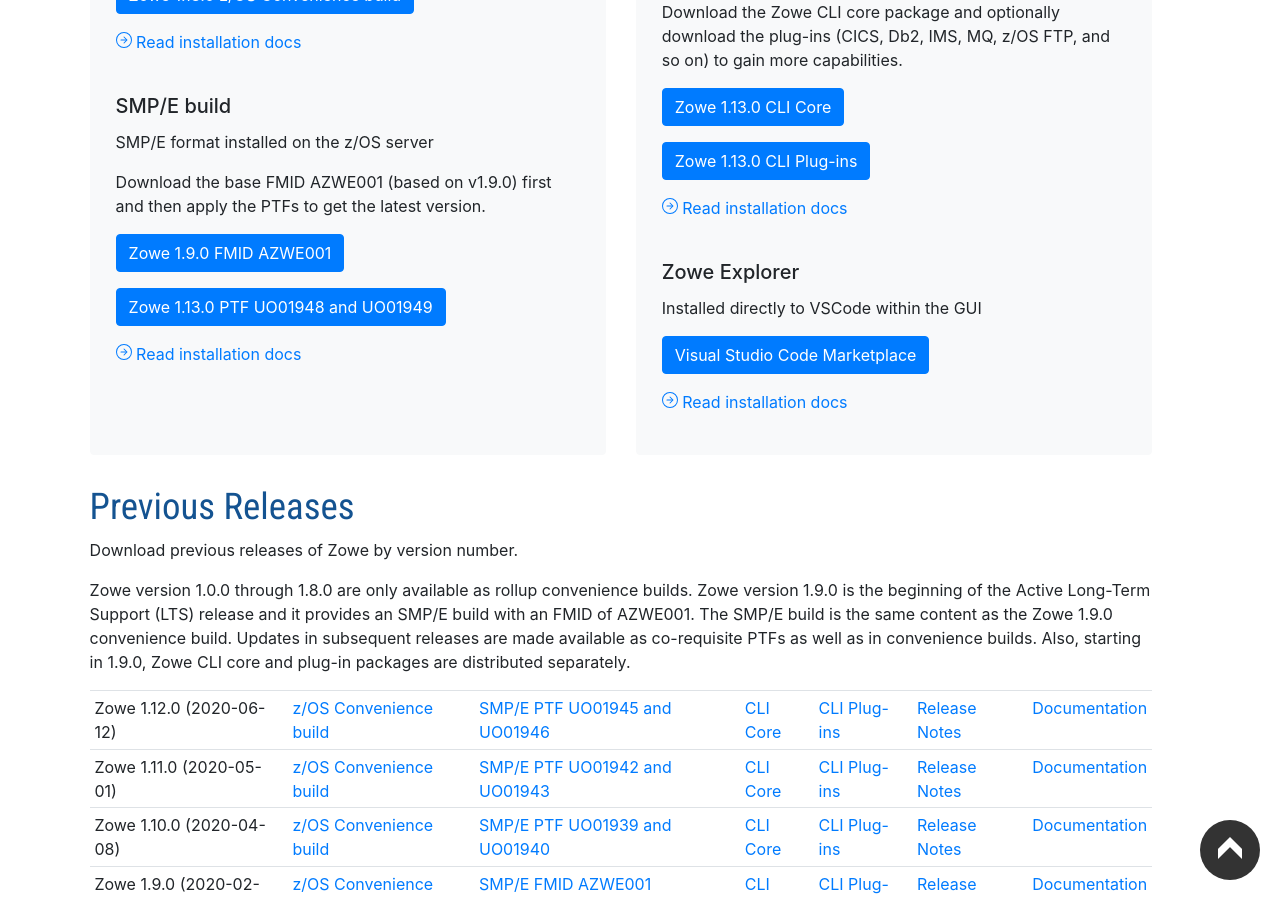
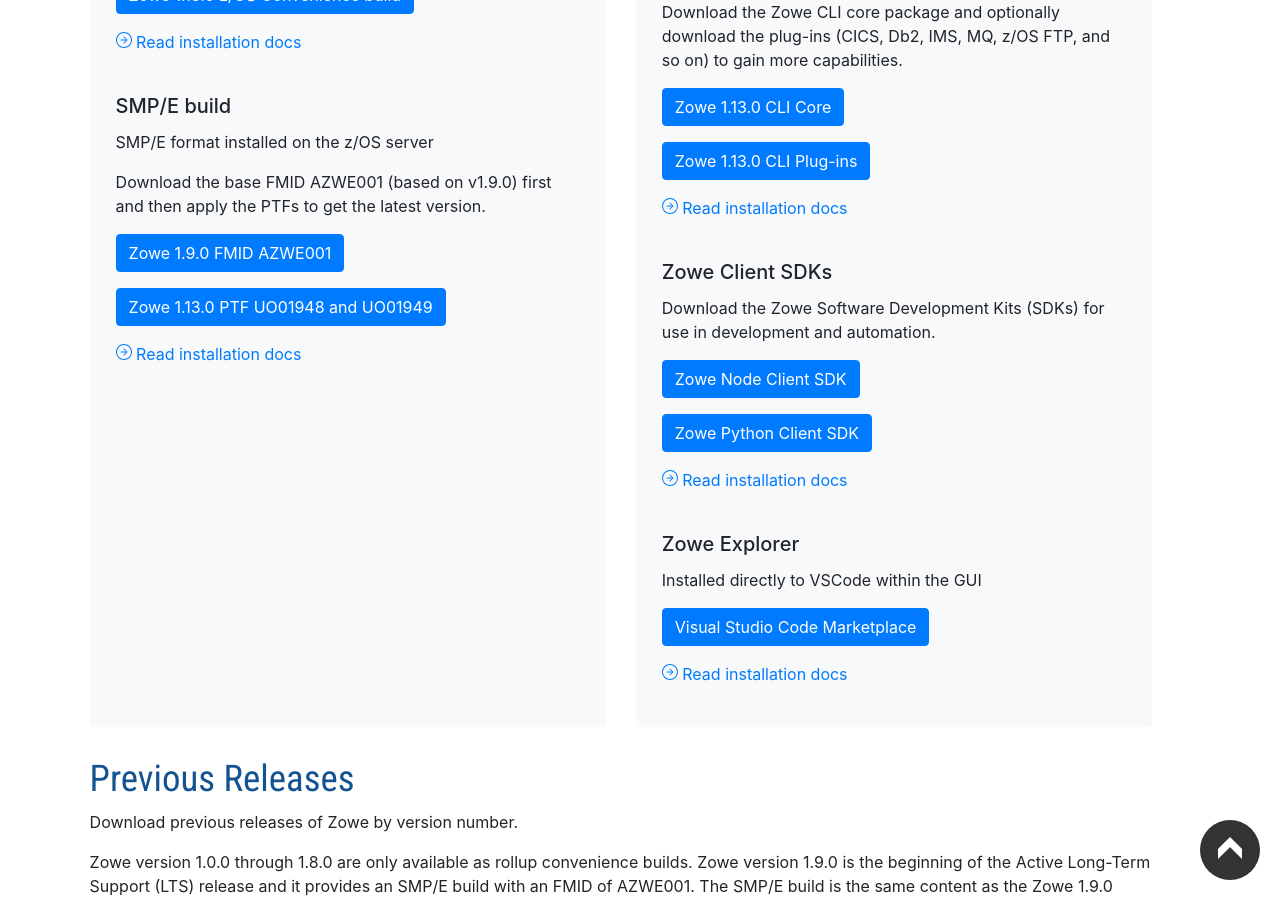
Before and after one commit to zowe/zowe.github.io, a Jekyll site: the page built from download.md, in a window 1280 px wide and 900 px high, scrolled down 599 px. Built offline with Jekyll 4.4.1, drawn with Linux system fonts in a browser that asks for light colours; our own code applies the rules of GitHub Pages for plain Markdown files.

Commit message:
add initial download buttons

```diff
--- a/download.md
+++ b/download.md
@@ -68,6 +68,18 @@
             </a>
           </div>
         </div>
+        <div class="card-body">
+          <h5 class="card-title">Zowe Client SDKs</h5>
+          <p class="card-text">Download the Zowe Software Development Kits (SDKs) for use in development and automation.</p>
+          <p><a class="btn btn-primary" href="{{ site.zowe_node_sdk_download_url }}">Zowe Node Client SDK</a></p>
+          <p><a class="btn btn-primary" href="{{ site.zowe_python_sdk_download_url }}">Zowe Python Client SDK</a></p>
+          <div>
+            <a href="{{ site.zowe_sdk_install_doc_url }}" class="card-link">
+            <svg width="1em" height="1em" viewBox="0 0 16 16" class="bi bi-arrow-right-circle" fill="currentColor" xmlns="http://www.w3.org/2000/svg"> <path fill-rule="evenodd" d="M8 15A7 7 0 1 0 8 1a7 7 0 0 0 0 14zm0 1A8 8 0 1 0 8 0a8 8 0 0 0 0 16z"/> <path fill-rule="evenodd" d="M7.646 11.354a.5.5 0 0 1 0-.708L10.293 8 7.646 5.354a.5.5 0 1 1 .708-.708l3 3a.5.5 0 0 1 0 .708l-3 3a.5.5 0 0 1-.708 0z"/> <path fill-rule="evenodd" d="M4.5 8a.5.5 0 0 1 .5-.5h5a.5.5 0 0 1 0 1H5a.5.5 0 0 1-.5-.5z"/></svg>
+            Read installation docs
+            </a>
+          </div>
+       </div>
         <div class="card-body">
           <h5 class="card-title">Zowe Explorer</h5>
           <p class="card-text">Installed directly to VSCode within the GUI</p>
```
